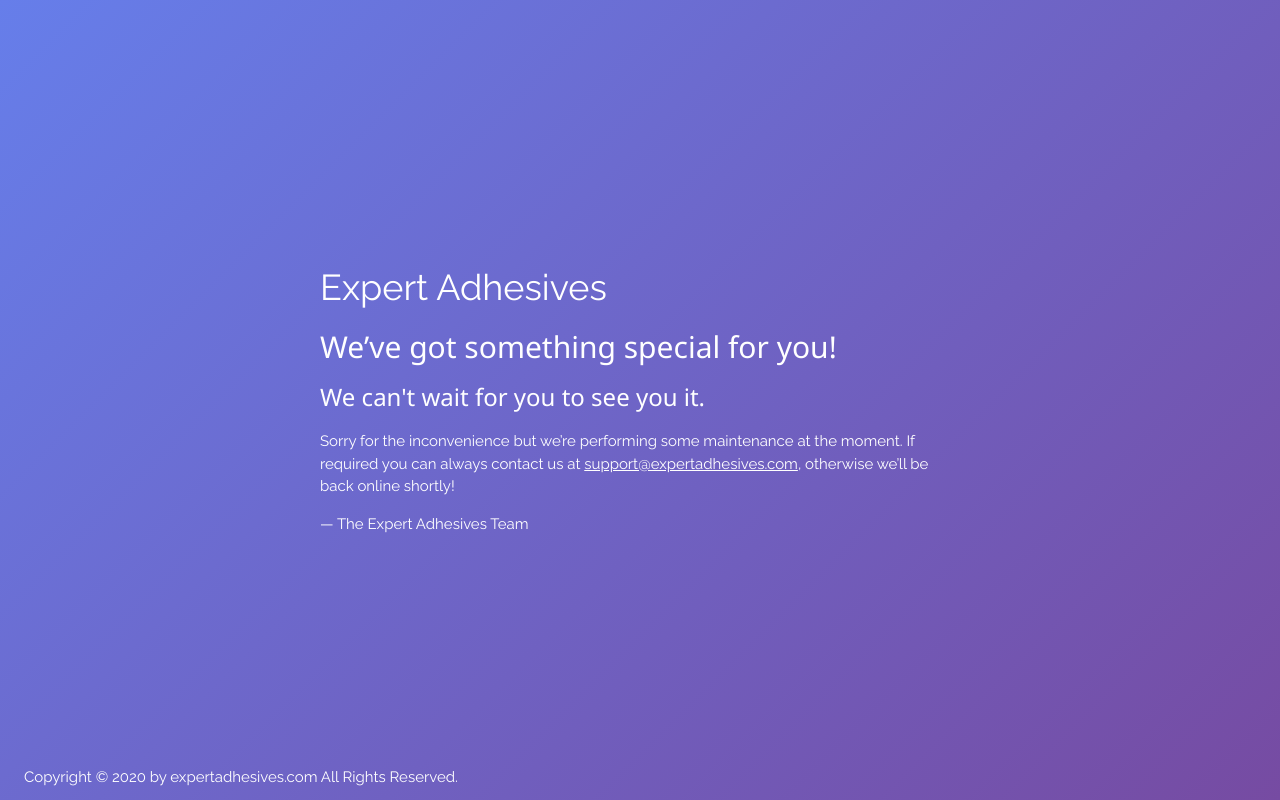
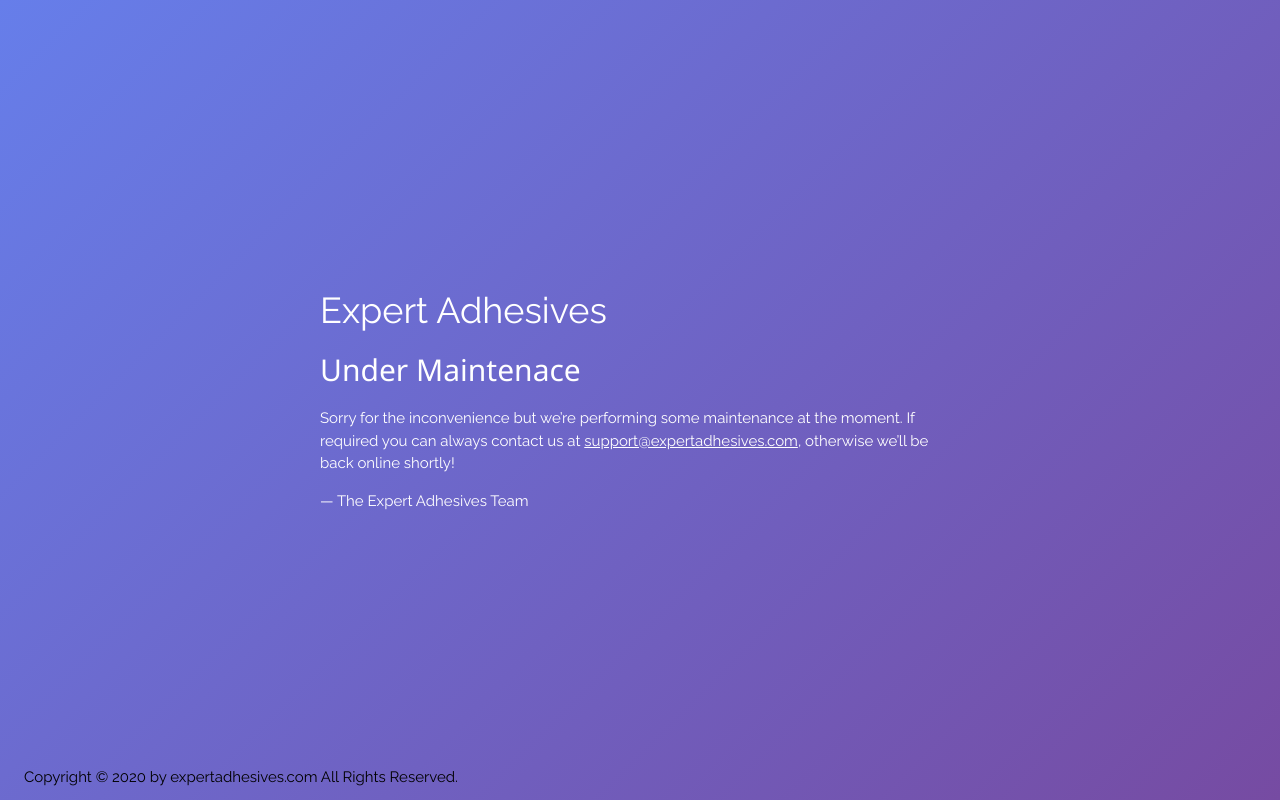
Before and after one commit to vvavdiya/expertadhesives.github.io, a plain HTML site: page index.html in a window 1280 px wide. Drawn offline with nearby package versions, Linux system fonts and the light colour scheme.

Commit message:
Update index.html

```diff
--- a/index.html
+++ b/index.html
@@ -49,9 +49,10 @@
 <div class="bgimg w3-display-container w3-animate-opacity w3-text-white">
   <div class="w3-display-middle">
     <h1>Expert Adhesives</h1>
-    <h2>We&rsquo;ve got something special for you!</h2>
-    <h3>We can't wait for you to see you it.</h3>
+    <!-- <h2>We&rsquo;ve got something special for you!</h2> -->
+    <!-- <h3>We can't wait for you to see you it.</h3>-->
     <!-- <h2>We&rsquo;ll be back soon!</h2> -->
+     <h2>Under Maintenace</h2
     <div>
         <p>Sorry for the inconvenience but we&rsquo;re performing some maintenance at the moment. If required you can always contact us at <a href="mailto:support@expertadhesives.com">support@expertadhesives.com</a>, otherwise we&rsquo;ll be back online shortly!</p>
         <p>&mdash; The Expert Adhesives Team</p>
```
